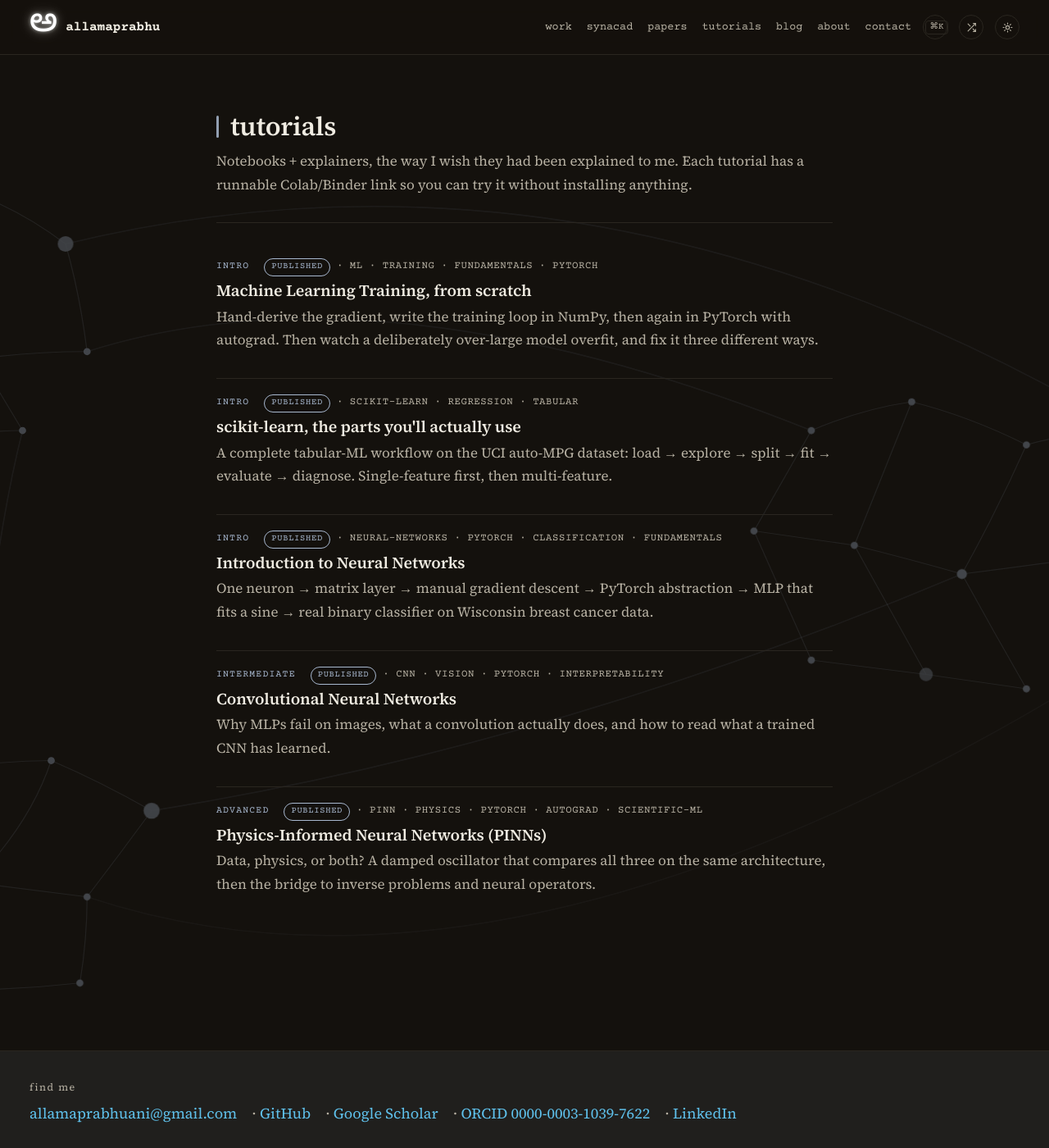
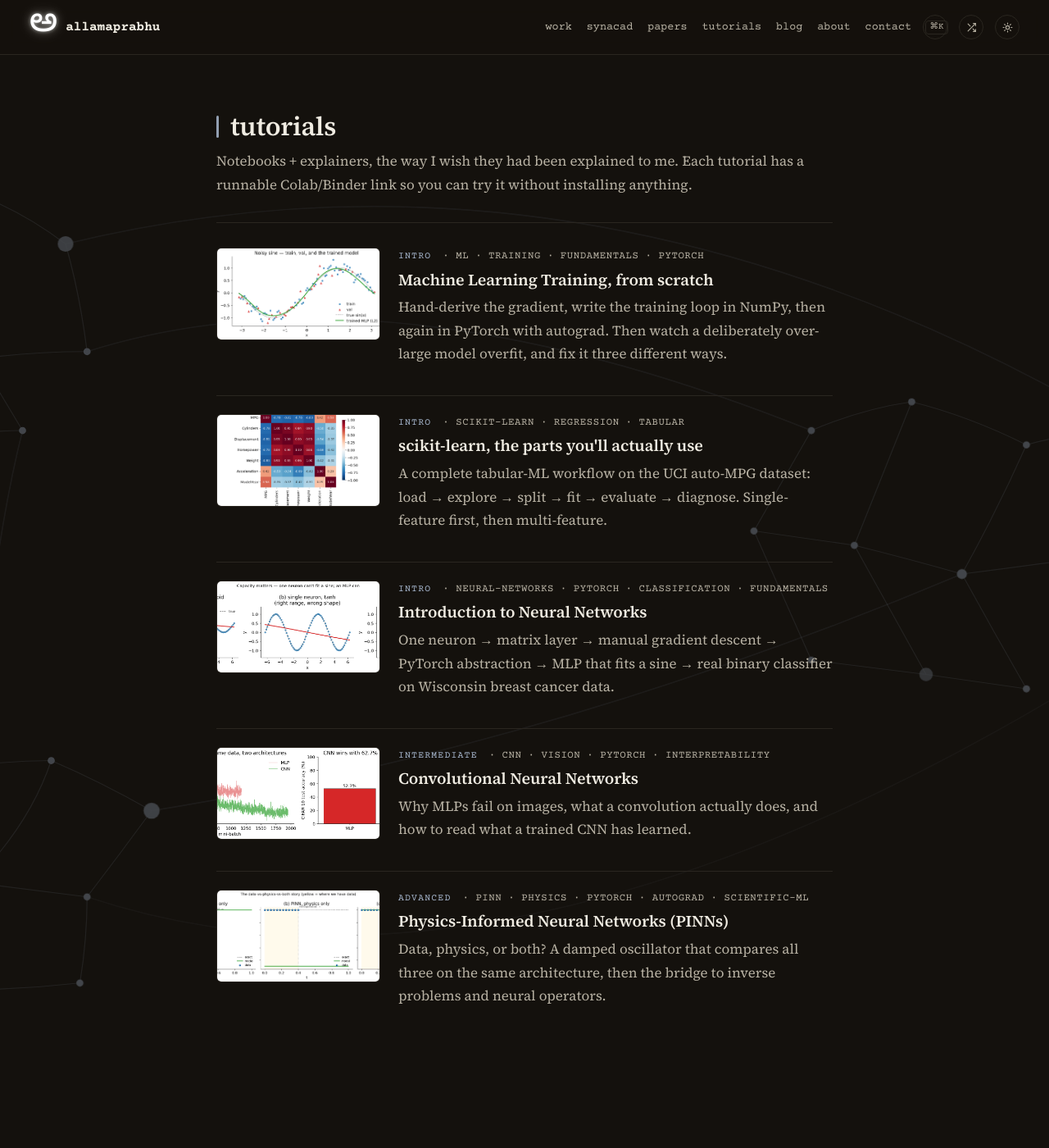
Before and after one commit to allamaprabhuani/allamaprabhuani.github.io, a Jekyll site: the page built from tutorials.html, in a window 1280 px wide and 1400 px high. Shown: the whole window at 82% size. Built offline with Jekyll 4.4.1, drawn with Linux system fonts in a browser that asks for light colours.

Commit message:
Tutorial cards now show hero thumbnails (16:9, lazy-loaded)
Each tutorial card on /tutorials/ gets the page's frontmatter `image`
as a 200px-wide thumbnail to the left of the meta + title + subtitle.
Mobile (<640px) stacks image above text.

Template (tutorials.html) reads t.image.path and t.image.width/height
so the browser reserves space (no layout shift). aria-hidden + tabindex
on the thumb so screen readers skip the duplicate link.

Image lives inside an <a> wrapper that links to the tutorial, so the
thumbnail is clickable. Hover brightens the border to the current
accent colour. `object-fit: cover` handles the various source aspect
ratios (some hero PNGs are banner-shaped, the 16:9 crop normalises them).

Also: status badge no longer renders when status='published' — it was
redundant on all 5 cards. Coming-soon / draft still show their badge.

```diff
--- a/style.css
+++ b/style.css
@@ -1030,7 +1030,41 @@ body:not(.landing) .toc { display: block; }
 .post-foot { margin-top: 40px; padding-top: 18px; border-top: 1px solid var(--rule); }
 
 /* ---- Tutorials ---- */
-.tutorial-list .tutorial-card { padding: 18px 0; }
+.tutorial-list .tutorial-card {
+  padding: 22px 0;
+  display: grid;
+  grid-template-columns: 200px 1fr;
+  gap: 22px;
+  align-items: start;
+  border-bottom: 1px solid var(--rule);
+}
+.tutorial-list .tutorial-card:first-child { padding-top: 6px; }
+.tutorial-list .tutorial-card:last-child { border-bottom: none; }
+.tutorial-list .tutorial-card-body h3 { margin: 6px 0 6px; }
+.tutorial-list .tutorial-card-body .post-meta { margin: 0 0 4px; }
+.tutorial-thumb {
+  display: block;
+  border: 1px solid var(--rule);
+  border-radius: 6px;
+  overflow: hidden;
+  aspect-ratio: 16 / 9;
+  background: var(--bg-code);
+  transition: border-color .15s ease;
+}
+.tutorial-thumb img {
+  width: 100%;
+  height: 100%;
+  object-fit: cover;
+  display: block;
+}
+.tutorial-thumb:hover { border-color: var(--accent); }
+@media (max-width: 640px) {
+  .tutorial-list .tutorial-card {
+    grid-template-columns: 1fr;
+    gap: 12px;
+  }
+}
+
 .t-level {
   font-family: var(--font-mono);
   font-size: 0.72rem;
--- a/tutorials.html
+++ b/tutorials.html
@@ -12,10 +12,19 @@ permalink: /tutorials/
 <ul class="post-list tutorial-list">
 {% assign sorted = site.tutorials | sort: "order" %}
 {% for t in sorted %}
-<li class="tutorial-card">
+<li class="tutorial-card tutorial-card-{{ t.status | default: 'draft' }}">
+  {% if t.image %}
+  <a class="tutorial-thumb" href="{{ t.url }}" aria-hidden="true" tabindex="-1">
+    <img src="{{ t.image.path | relative_url }}"
+         alt=""
+         loading="lazy"
+         {% if t.image.width %}width="{{ t.image.width }}" height="{{ t.image.height }}"{% endif %}>
+  </a>
+  {% endif %}
+  <div class="tutorial-card-body">
     <p class="post-meta">
-    <span class="t-level">{{ t.level | default: "intro" }}</span>
-    <span class="status status-{{ t.status | default: 'draft' }}">{{ t.status | default: "draft" }}</span>
+      <span class="t-level t-level-{{ t.level | default: 'intro' }}">{{ t.level | default: "intro" }}</span>
+      {% if t.status != 'published' %}<span class="status status-{{ t.status | default: 'draft' }}">{{ t.status | default: "draft" }}</span>{% endif %}
       {% if t.tags %} · {{ t.tags | join: " · " }}{% endif %}
     </p>
     <h3>
@@ -26,6 +35,7 @@ permalink: /tutorials/
       {% endif %}
     </h3>
     {% if t.subtitle %}<p class="muted">{{ t.subtitle }}</p>{% endif %}
+  </div>
 </li>
 {% endfor %}
 </ul>
```
Lines whose indentation alone changed are shown as unchanged.
